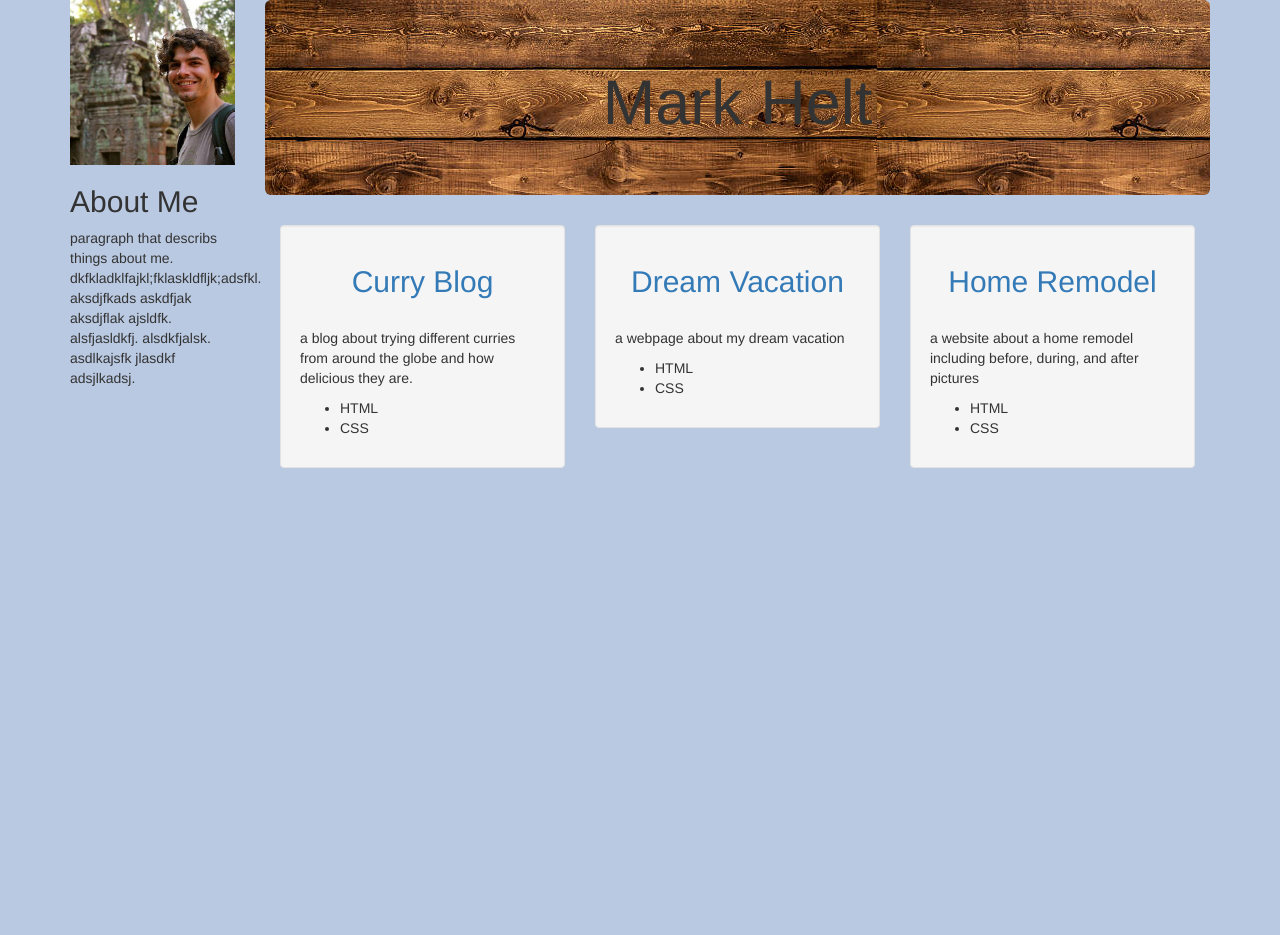
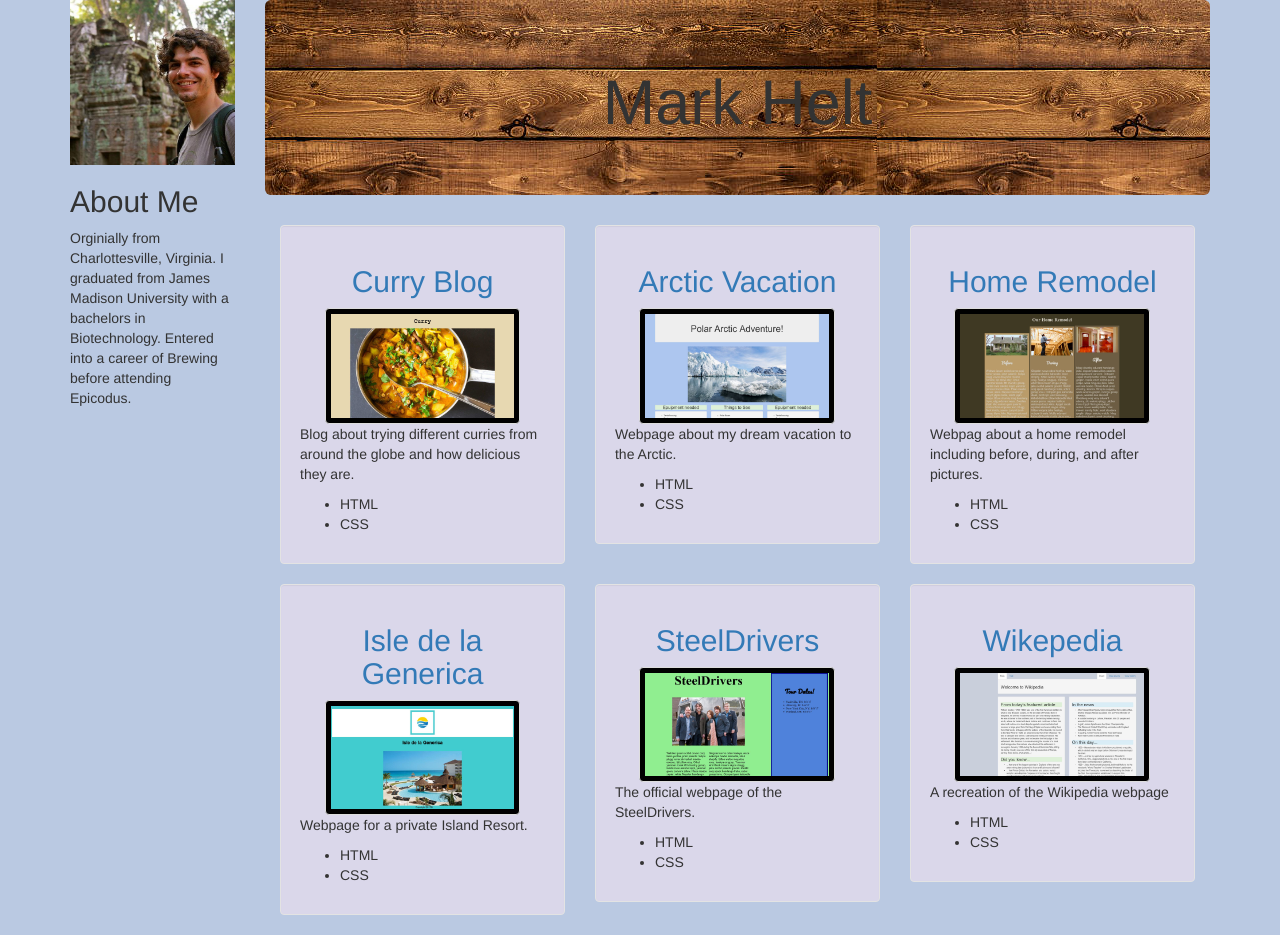
Before and after one commit to heltmm/portfolio, a plain HTML site: page index.html in a window 1280 px wide. Before the commit the page ends 800 px from the top, so only its background shows below. Drawn offline with Linux system fonts and the light colour scheme.

Commit message:
create thumbnail class and add thumbnail photos

```diff
--- a/css/styles.css
+++ b/css/styles.css
@@ -10,3 +10,16 @@ body{
 .col-md-2 img{
   width: 100%;
 }
+.well{
+  background-color: #dad7ea;
+}
+.thumbnail{
+  border: 1px solid #ddd;
+  border-radius: 4px;
+  padding: 5px;
+  width: 80%;
+  background-color: black;
+  margin: auto;
+  display: block;
+
+}
--- a/index.html
+++ b/index.html
@@ -11,7 +11,7 @@
         <div class="col-md-2">
           <img src="img/me.jpg" alt="a picture of me">
           <h2>About Me</h2>
-          <p>paragraph that describs things about me. dkfkladklfajkl;fklaskldfljk;adsfkl. aksdjfkads askdfjak aksdjflak ajsldfk. alsfjasldkfj. alsdkfjalsk. asdlkajsfk jlasdkf adsjlkadsj.</p>
+          <p>Orginially from Charlottesville, Virginia.  I graduated from James Madison University with a bachelors in Biotechnology.  Entered into a career of Brewing before attending Epicodus.</p>
         </div>
         <div class="col-md-10">
           <div class="jumbotron">
@@ -20,8 +20,8 @@
           <div class="col-md-4">
             <div class="well">
               <h2 class="center"><a href="https://heltmm.github.io/curry-blog/">Curry Blog</a></h2>
-              <img src="curry.jpg" alt="">
-              <p>a blog about trying different curries from around the globe and how delicious they are.</p>
+              <img class="thumbnail" src="img/curry.jpg" alt="thumbnail">
+              <p>Blog about trying different curries from around the globe and how delicious they are.</p>
               <ul>
                 <li>HTML</li>
                 <li>CSS</li>
@@ -30,9 +30,9 @@
           </div>
           <div class="col-md-4">
             <div class="well">
-              <h2 class="center"><a href="https://heltmm.github.io/dream-vacation/">Dream Vacation</a></h2>
-              <img src="project.jpg" alt="">
-              <p>a webpage about my dream vacation</p>
+              <h2 class="center"><a href="https://heltmm.github.io/dream-vacation/">Arctic Vacation</a></h2>
+              <img class="thumbnail" src="img/arctic.jpg" alt="thumbnail">
+              <p>Webpage about my dream vacation to the Arctic.</p>
               <ul>
                 <li>HTML</li>
                 <li>CSS</li>
@@ -42,15 +42,47 @@
           <div class="col-md-4">
             <div class="well">
               <h2 class="center"><a href="https://heltmm.github.io/remodel/">Home Remodel</a></h2>
-              <img src="project.jpg" alt="">
-              <p>a website about a home remodel including before, during, and after pictures</p>
+              <img class="thumbnail" src="img/remodel.jpg" alt="thumbnail">
+              <p>Webpag about a home remodel including before, during, and after pictures.</p>
               <ul>
                 <li>HTML</li>
                 <li>CSS</li>
               </ul>
             </div>
           </div>
-
+          <div class="col-md-4">
+            <div class="well">
+              <h2 class="center"><a href="https://heltmm.github.io/private-resort-webpage/">Isle de la Generica</a></h2>
+              <img class="thumbnail" src="img/resort.jpg" alt="thumbnail">
+              <p>Webpage for a private Island Resort.</p>
+              <ul>
+                <li>HTML</li>
+                <li>CSS</li>
+              </ul>
+            </div>
+          </div>
+          <div class="col-md-4">
+            <div class="well">
+              <h2 class="center"><a href="https://heltmm.github.io/band/">SteelDrivers</a></h2>
+              <img class="thumbnail" src="img/band.jpg" alt="thumbnail">
+              <p>The official webpage of the SteelDrivers.</p>
+              <ul>
+                <li>HTML</li>
+                <li>CSS</li>
+              </ul>
+            </div>
+          </div>
+          <div class="col-md-4">
+            <div class="well">
+              <h2 class="center"><a href="https://heltmm.github.io/wiki-dop/">Wikepedia</a></h2>
+              <img class="thumbnail" src="img/wiki.jpg" alt="thumbnail">
+              <p>A recreation of the Wikipedia webpage</p>
+              <ul>
+                <li>HTML</li>
+                <li>CSS</li>
+              </ul>
+            </div>
+          </div>
         </div>
       </div>
 
```
Also changed, not shown: img/arctic.jpg (added), img/band.jpg (added), img/curry.jpg (added), img/remodel.jpg (added), img/resort.jpg (added), img/wiki.jpg (added).
